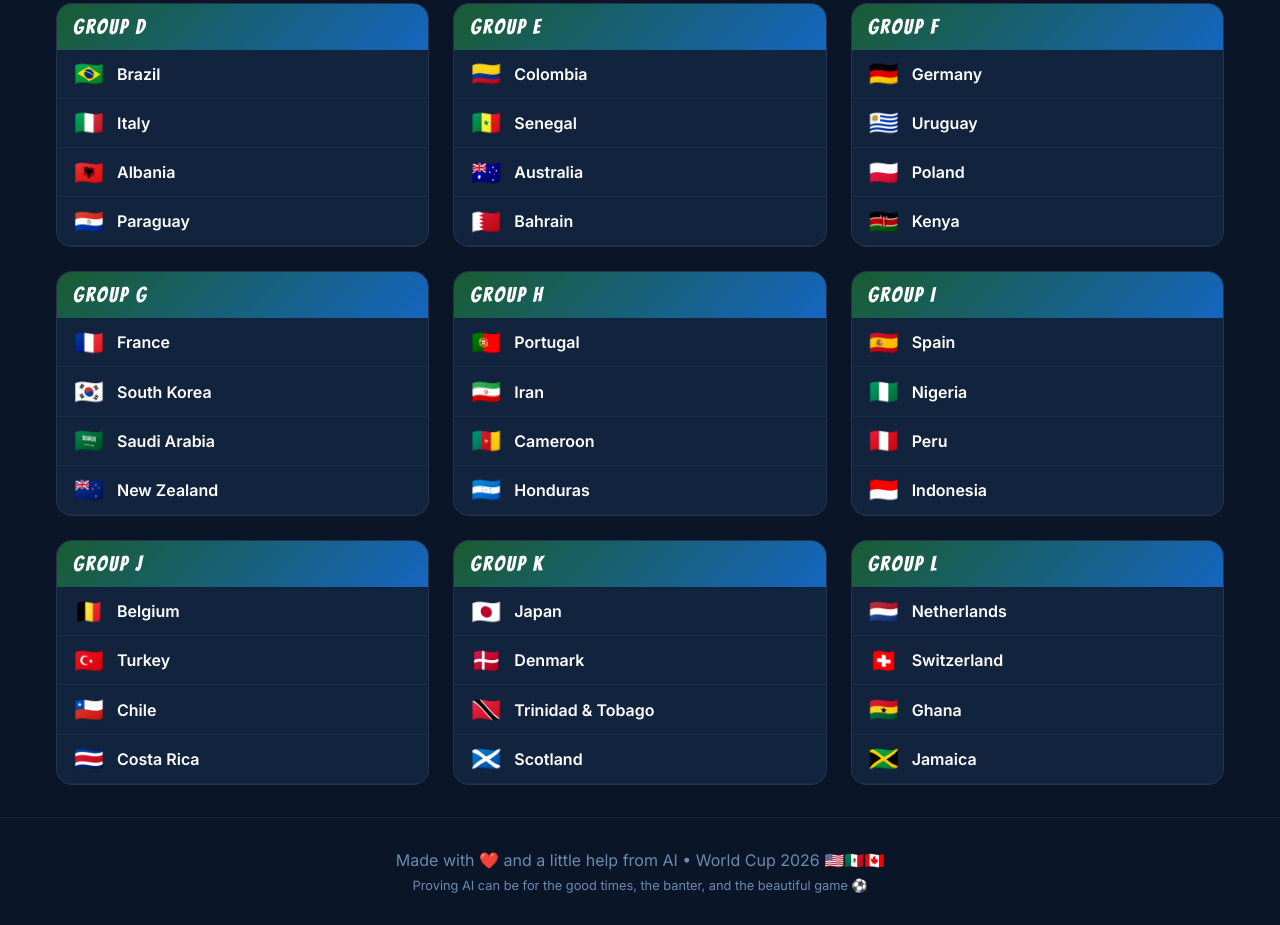
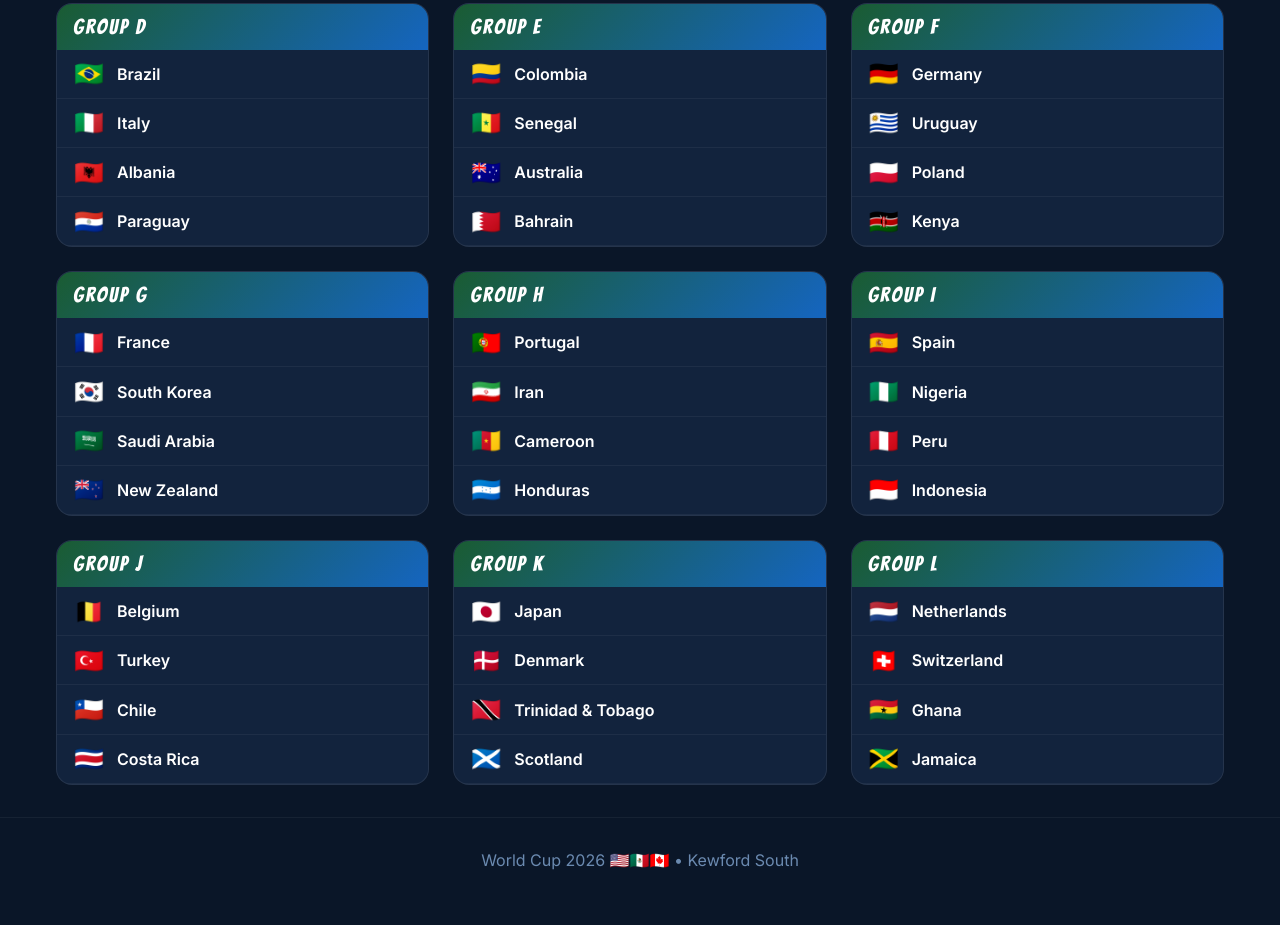
Before and after one commit to angrezibahu/Sweepstake, a plain HTML site: page index.html in a window 1280 px wide. Shown: the part 927-1852 px from the top of the page. After the commit the page ends 1829 px from the top, so only its background shows below. Drawn offline with Linux system fonts and the light colour scheme.

Commit message:
Remove AI mention from footer - keep it clean

```diff
--- a/index.html
+++ b/index.html
@@ -186,8 +186,7 @@
 
 <!-- Footer -->
 <footer>
-    <p>Made with ❤️ and a little help from AI &bull; World Cup 2026 🇺🇸🇲🇽🇨🇦</p>
-    <p class="small">Proving AI can be for the good times, the banter, and the beautiful game ⚽</p>
+    <p>World Cup 2026 🇺🇸🇲🇽🇨🇦 &bull; Kewford South</p>
 </footer>
 
 <!-- Share FAB -->
```
